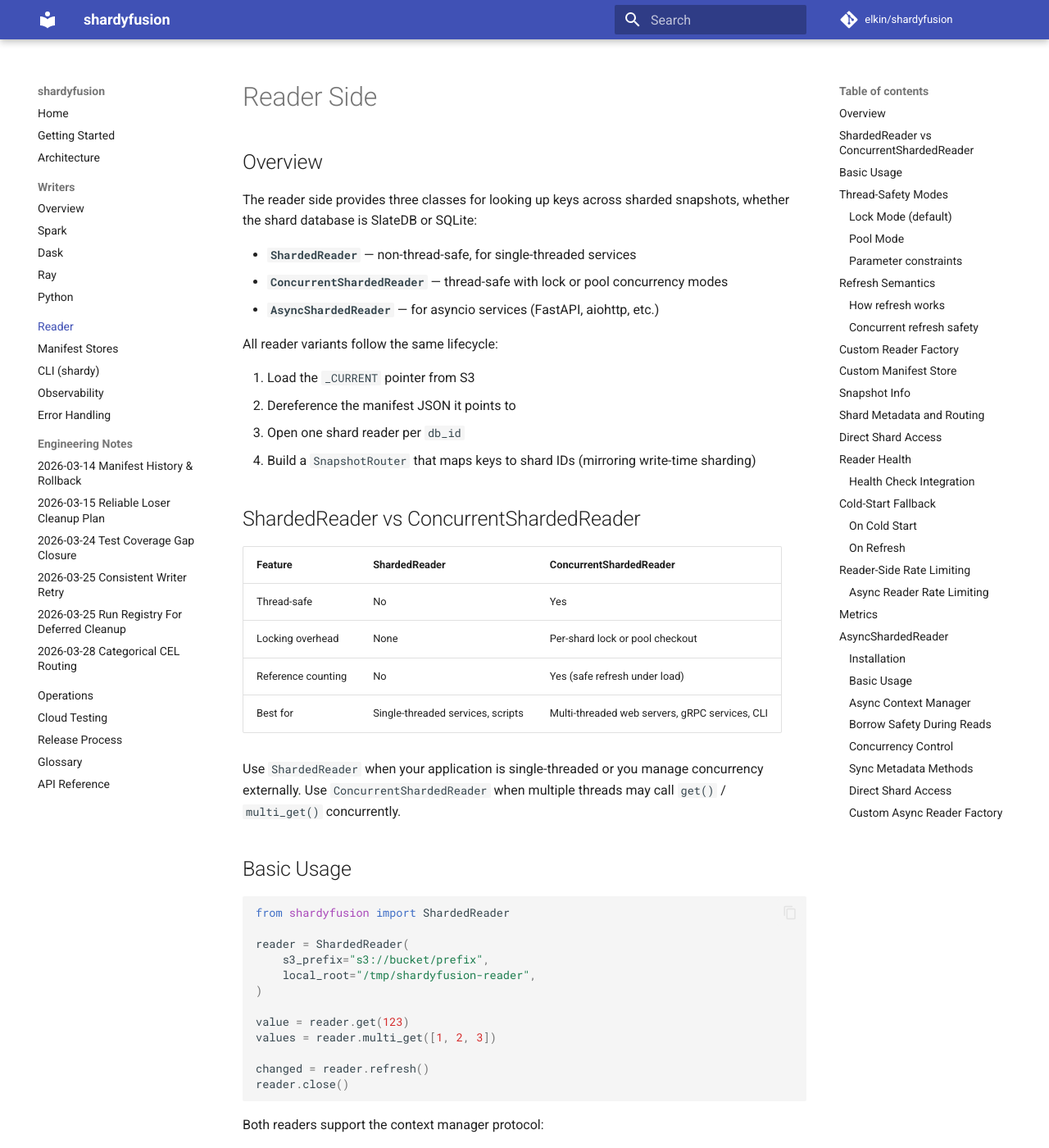
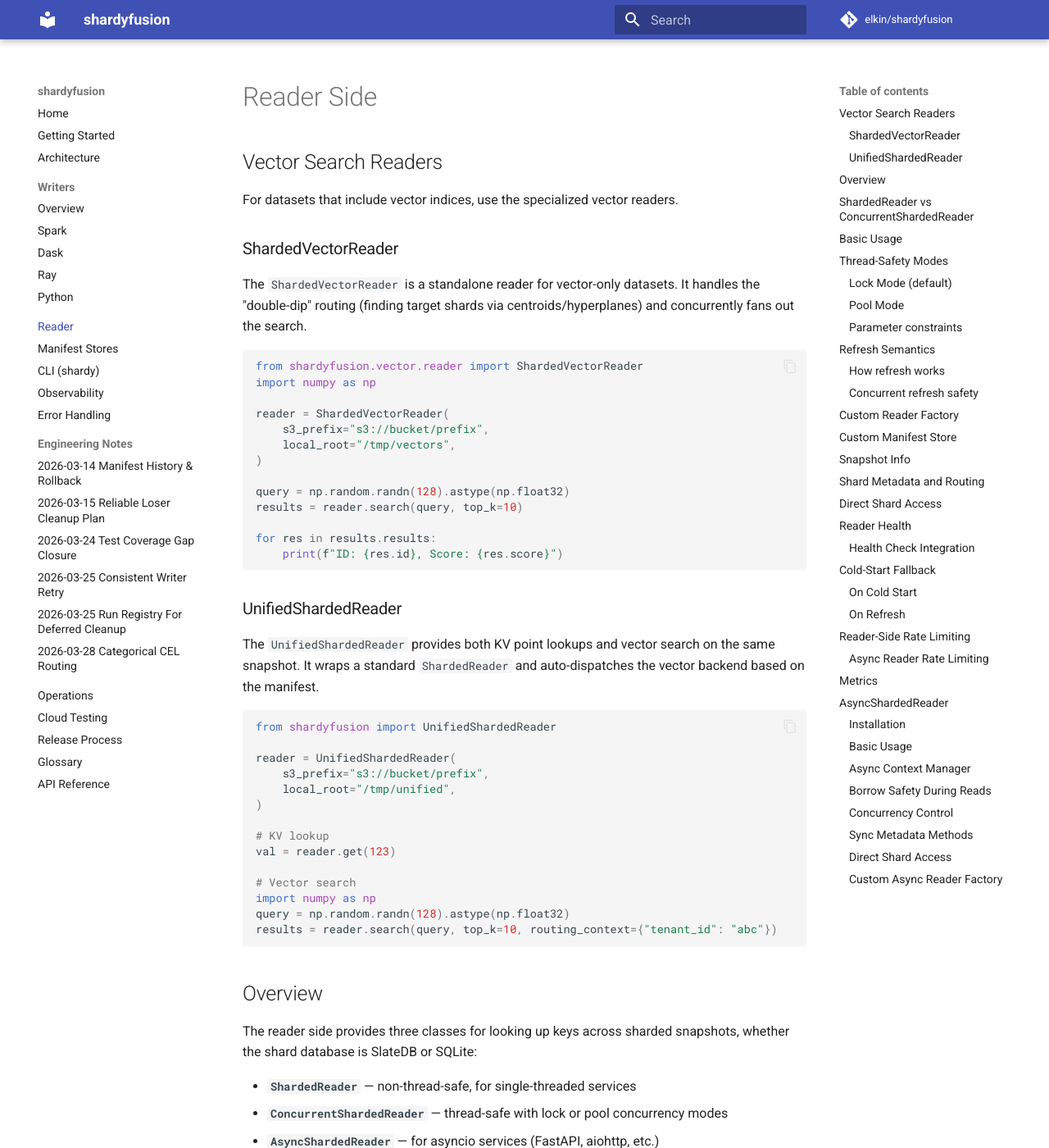
Before and after one commit to elkin/shardyfusion, an MkDocs documentation site: the page built from docs/reader.md, in a window 1280 px wide and 1400 px high. Shown: the whole window at 82% size. Built offline with MkDocs 1.6.1 and Material for MkDocs 9.7.7, drawn with Linux system fonts in a browser that asks for light colours; comment, search, counter and statistics services are not loaded.

Commit message:
docs: add vector search sections to reader and writer guides
Add ShardedVectorReader, UnifiedShardedReader, and write_vector_sharded
usage examples with correct import paths and field names.

Co-Authored-By: Claude Opus 4.6 <noreply@anthropic.com>

````diff
--- a/docs/reader.md
+++ b/docs/reader.md
@@ -1,4 +1,47 @@
 # Reader Side
+
+## Vector Search Readers
+For datasets that include vector indices, use the specialized vector readers.
+
+### ShardedVectorReader
+The `ShardedVectorReader` is a standalone reader for vector-only datasets. It handles the "double-dip" routing (finding target shards via centroids/hyperplanes) and concurrently fans out the search.
+
+```python
+from shardyfusion.vector.reader import ShardedVectorReader
+import numpy as np
+
+reader = ShardedVectorReader(
+    s3_prefix="s3://bucket/prefix",
+    local_root="/tmp/vectors",
+)
+
+query = np.random.randn(128).astype(np.float32)
+results = reader.search(query, top_k=10)
+
+for res in results.results:
+    print(f"ID: {res.id}, Score: {res.score}")
+```
+
+### UnifiedShardedReader
+The `UnifiedShardedReader` provides both KV point lookups and vector search on the same snapshot. It wraps a standard `ShardedReader` and auto-dispatches the vector backend based on the manifest.
+
+```python
+from shardyfusion import UnifiedShardedReader
+
+reader = UnifiedShardedReader(
+    s3_prefix="s3://bucket/prefix",
+    local_root="/tmp/unified",
+)
+
+# KV lookup
+val = reader.get(123)
+
+# Vector search
+import numpy as np
+query = np.random.randn(128).astype(np.float32)
+results = reader.search(query, top_k=10, routing_context={"tenant_id": "abc"})
+```
+
 
 ## Overview
 
````
Also changed, not shown: docs/writer.md (+31 -0 lines).
